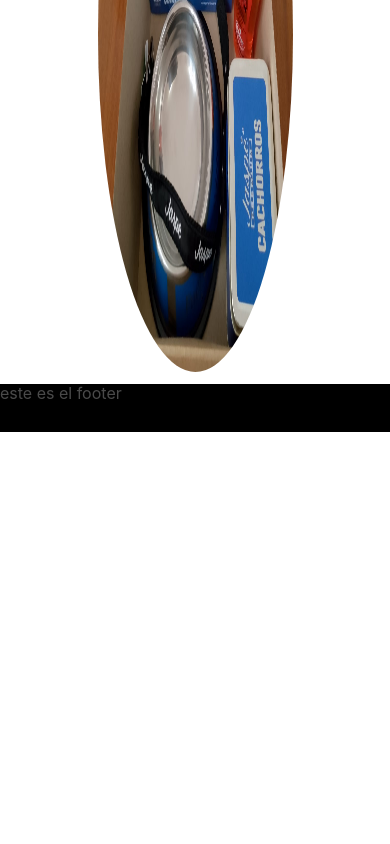
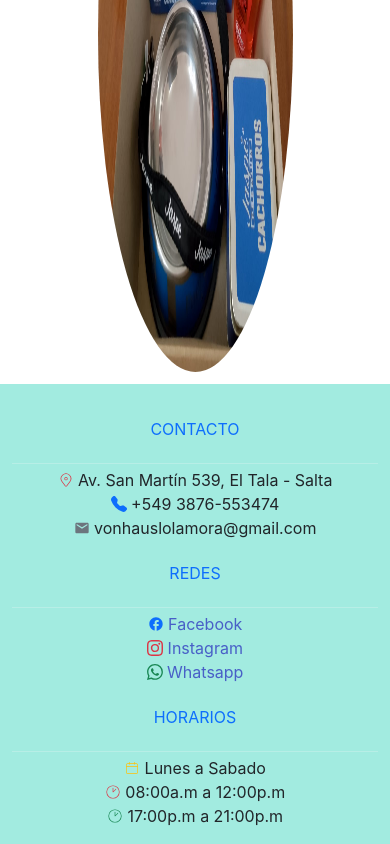
Before and after one commit to gonzalo991/von-haus-frontend, a React (Vite) app in the folder von-haus-app/: page / in a window 390 px wide. Shown: the part 7834-8678 px from the top of the page. Before the commit the page ends 8266 px from the top, so only its background shows below. Built offline with nearby package versions, Linux system fonts and the light colour scheme; a web font is replaced by a local one.

Commit message:
creacion de footer

```diff
--- a/von-haus-app/src/components/layout/Footer.tsx
+++ b/von-haus-app/src/components/layout/Footer.tsx
@@ -1,13 +1,68 @@
-import React from 'react'
+import React from 'react';
+import { MdFacebook, MdEmail } from 'react-icons/md';
+import { BsInstagram, BsFillTelephoneFill, BsWhatsapp } from "react-icons/bs";
+import { CiLocationOn, CiClock1, CiCalendar } from "react-icons/ci";
+import { Link } from 'react-router-dom';
+import '../scss/Home.scss';
 
 const Footer: React.FC = () => {
     return (
-        <footer>
-            <h1
-                style={{ height: "3rem", width: "100%", background: "black", zIndex: -1 }}>
-                este es el footer
-            </h1>
-        </footer>
+        <footer className='text-dark pt-5 pb-4'>
+            <div className="container text-center text-md-start">
+                <div className="row text-center text-md-start">
+
+                    <div className="col-md-3 col-lg-3 col-xl-3 mx-auto mt-3">
+                        <h5 className="text-uppercase mb-4 font-weight-bold text-primary">Contacto</h5>
+                        <hr className="mb-1" />
+                        <ul>
+                            <li>
+                                <p><CiLocationOn className='text-danger mb-1' /> Av. San Martín 539, El Tala - Salta</p>
+                            </li>
+                            <li>
+                                <p><BsFillTelephoneFill className='text-primary mb-1' /> +549 3876-553474</p>
+                            </li>
+                            <li>
+                                <p><MdEmail className='text-secondary mb-1' /> vonhauslolamora@gmail.com</p>
+                            </li>
+                        </ul>
+                    </div>
+
+                    <div className='col-md-3 col-lg-3 col-xl-3 mx-auto mt-3'>
+                        <h5 className='text-uppercase mb-4 font-weight-bold text-primary mt-3'>Redes</h5>
+                        <hr className="mb-1" />
+                        <ul>
+                            <li>
+                                <Link to=""><MdFacebook className='text-primary mb-1' /> Facebook</Link>
+                            </li>
+                            <li>
+                            <Link to=""><BsInstagram className='text-danger mb-1' /> Instagram</Link>
+                            </li>
+                            <li>
+                            <Link to=""><BsWhatsapp className='text-success mb-1' /> Whatsapp</Link>
+                            </li>
+                        </ul>
+                    </div>
+
+                    <div className='col-md-3 col-lg-3 col-xl-3 mx-auto mt-3'>
+                        <h5 className='text-uppercase mb-4 font-weight-bold text-primary mt-3'>Horarios</h5>
+                        <hr className="mb-1" />
+                        <ul>
+                            <li>
+                                <p><CiCalendar className='text-warning mb-1' /> Lunes a Sabado</p>
+                            </li>
+                            <li>
+                            <p><CiClock1 className='text-danger mb-1' /> 08:00a.m a 12:00p.m</p>
+                            </li>
+                            <li>
+                            <p><CiClock1 className='text-success mb-1' /> 17:00p.m a 21:00p.m</p>
+                            </li>
+                        </ul>
+
+                    </div>
+
+                </div>
+            </div>
+        </footer >
     )
 }
 
--- a/von-haus-app/src/components/scss/Home.scss
+++ b/von-haus-app/src/components/scss/Home.scss
@@ -149,6 +149,10 @@
     animation: sponsorFadeUp 3.5s ease-in-out infinite;
 }
 
+footer {
+    background: hsl(171, 65%, 78%);
+}
+
 @keyframes sponsorFadeUp {
     0% {
         opacity: 0;
```
